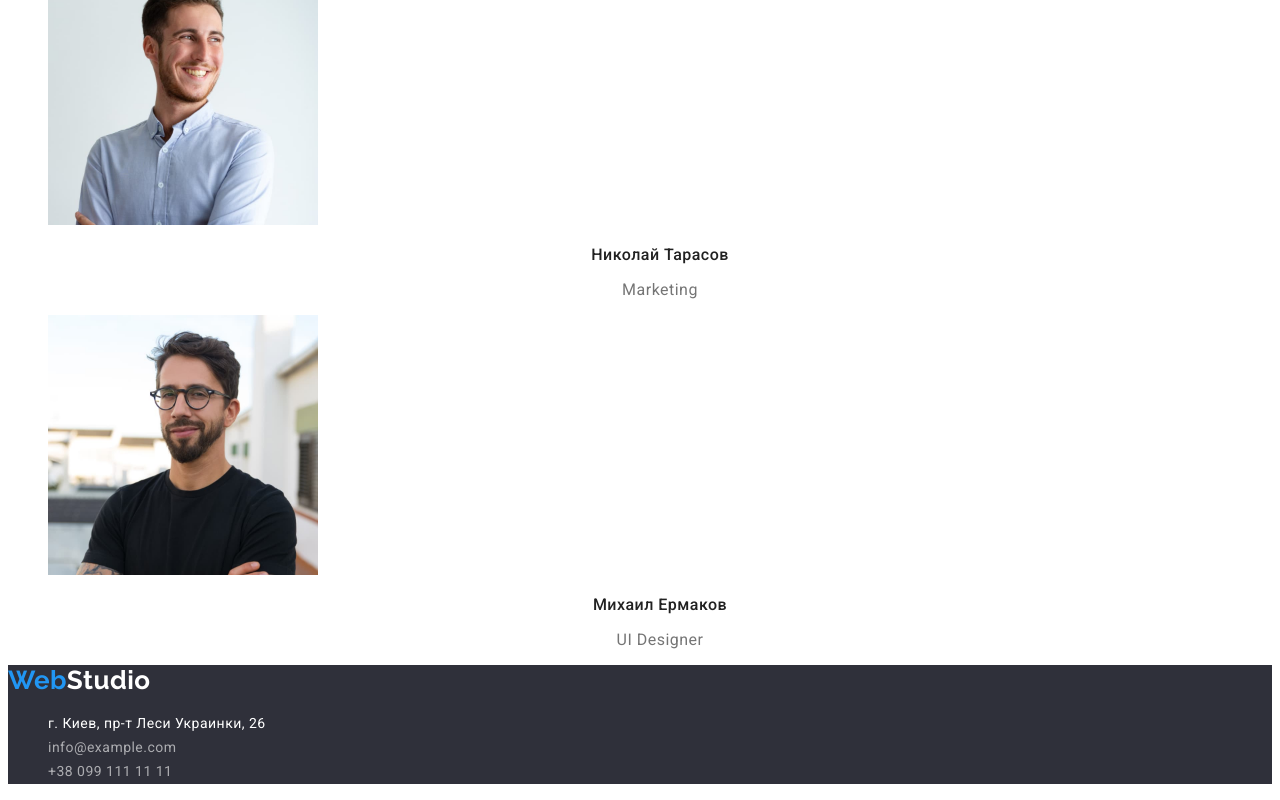
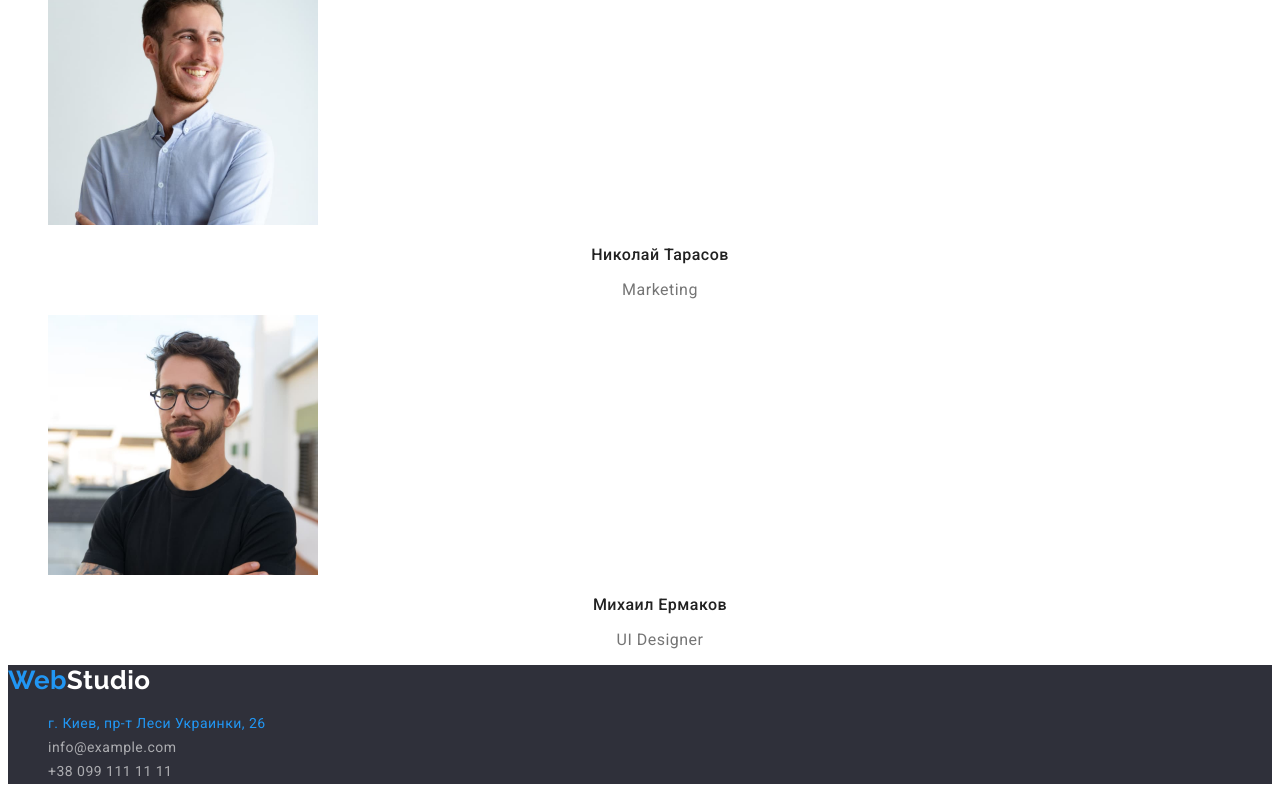
Before and after one commit to dsimonaits/goit-markup-hw-02, a plain HTML site: page index.html in a window 1280 px wide. In both pictures the pointer is over the link "г. Киев, пр-т Леси Украинки, 26". Shown: the part 2523-3323 px from the top of the page. Drawn offline with Linux system fonts and the light colour scheme.

Commit message:
Update styles.css

```diff
--- a/css/styles.css
+++ b/css/styles.css
@@ -227,6 +227,16 @@ font-size: 14px;
 line-height: 1.71;
 }
 
+.footer .link:hover,
+.footer .link:focus {
+    color: var(--accent-color);
+}
+
 .footer .link.address {
     color: var(--white-color);
 }
+
+.footer .link.address:hover,
+.footer .link.address:focus {
+    color: var(--accent-color);
+}
```
